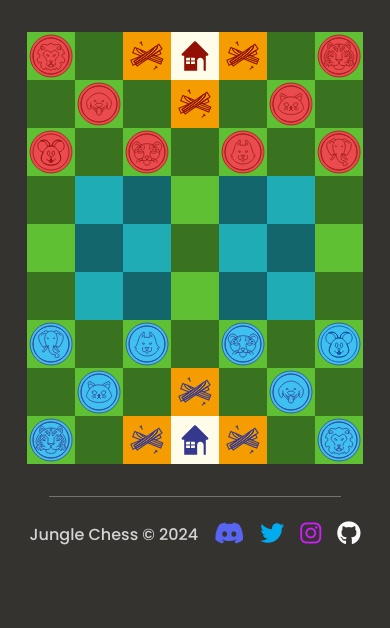
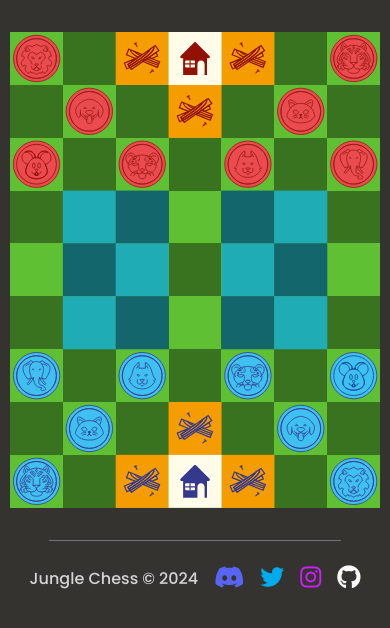
Before and after one commit to TochuGV/JungleChess, a Next.js app in the folder web/: page /game in a window 390 px wide. Shown: the top 628 px of the page. Built offline with nearby package versions, Linux system fonts and the light colour scheme.

Commit message:
12 - Make Board Responsive

```diff
--- a/web/app/game/page.tsx
+++ b/web/app/game/page.tsx
@@ -8,24 +8,25 @@ import getPosibleMoves, { getEndInPosition } from "@/helpers/game/getPosibleMove
 import loadBoard from "@/helpers/game/loadBoard";
 import { Board, BoardPosition, PieceType } from "@/types/game";
 import Image from "next/image";
-import { useRef, useState } from "react";
+import { useEffect, useLayoutEffect, useRef, useState } from "react";
 
 interface PieceProps {
   piece: string;
   // x : [0, 6], y: [0, 8]
   position: BoardPosition;
+  cellSize: number;
 }
 
 function Piece(props: PieceProps) {
   return (
     <Image
       className={`absolute`}
-      style={{ transform: `translate(${props.position.x * 48}px, ${props.position.y * 48}px)` }}
+      style={{ transform: `translate(${props.position.x * props.cellSize}px, ${props.position.y * props.cellSize}px)` }}
       src={`/assets/pieces/${props.piece}.svg`}
       alt="piece"
       draggable={false}
-      width={48}
-      height={48}
+      width={props.cellSize}
+      height={props.cellSize}
     />
   );
 }
@@ -68,12 +69,36 @@ export default function Page() {
   const [board, setBoard] = useState<Board>(loadBoard());
   const [activeCell, setActiveCell] = useState<BoardPosition | undefined>();
   const boardRef = useRef<any>();
+  const [cellSize, setCellSize] = useState<number>(0);
+
+  useLayoutEffect(() => {
+    let timeout: any = null;
+    function updateCellSize() {
+      clearTimeout(timeout);
+
+      timeout = setTimeout(() => {
+        let size = (window.innerHeight - 80) / board.height;
+
+        console.log(size, window.innerHeight / board.height, size < window.innerHeight / board.height)
+        if (size > (window.innerWidth - 40) / board.width) {
+          size = (window.innerWidth - 20) / board.width
+        }
+
+        setCellSize(size);
+      }, 50);
+    }
+
+    window.addEventListener("resize", updateCellSize);
+    updateCellSize();
+
+    return () => window.removeEventListener("resize", updateCellSize);
+  }, []);
 
   const handleClick = (event: any) => {
     if (!board.pieces || board.game_ended) return;
     const boardElement = boardRef.current?.getBoundingClientRect();
-    const x = Math.floor((event.clientX - boardElement.left) / 48);
-    const y = Math.floor((event.clientY - boardElement.top) / 48);
+    const x = Math.floor((event.clientX - boardElement.left) / cellSize);
+    const y = Math.floor((event.clientY - boardElement.top) / cellSize);
 
     if (x != -1 && y != -1) {
       let hasMoved = false;
@@ -132,13 +157,18 @@ export default function Page() {
     <div className="m-auto my-8 w-fit grid grid-cols-7" onMouseDown={handleClick} ref={boardRef}>
       {new Array(board.height).fill(null).map((_, y) => (
         new Array(board.width).fill(null).map((_, x) => (
-          <div key={x + y} className={`w-12 h-12 bg-primary-${getCellColor(x, y)}`}></div>
+          <div
+            key={x + y}
+            style={{ height: cellSize, width: cellSize }}
+            className={`bg-primary-${getCellColor(x, y)}`}
+          ></div>
         ))
       ))}
 
       {board.objects.traps.map(trap =>
         <Trap
-          position={`translate-x-[${trap.position.x * 48}px] translate-y-[${trap.position.y * 48}px]`}
+          position={trap.position}
+          cellSize={cellSize}
           color={trap.color}
           key={`${trap.position.x}-${trap.position.y}`}
         />
@@ -146,22 +176,31 @@ export default function Page() {
 
       {board.objects.ends.map(end =>
         <End
-          position={`translate-x-[${end.position.x * 48}px] translate-y-[${end.position.y * 48}px]`}
+          position={end.position}
+          cellSize={cellSize}
           color={end.color}
           key={`${end.position.x}-${end.position.y}`}
         />
       )}
 
       {board.objects.water.map(water =>
-        <Water position={water.position} />
+        <Water
+          position={water.position}
+          cellSize={cellSize}
+          key={`${water.position.x}-${water.position.y}`}
+        />
       )}
 
-      {board.pieces.map(piece => <Piece key={getPieceSource(piece)} piece={getPieceSource(piece)} position={piece.position} />)}
+      {board.pieces.map(piece => <Piece key={getPieceSource(piece)} piece={getPieceSource(piece)} position={piece.position} cellSize={cellSize} />)}
 
       {activeCell &&
         <div
-          className={`absolute w-12 h-12 ${getActiveCellColor(activeCell.x, activeCell.y)}`}
-          style={{ transform: `translate(${activeCell.x * 48}px, ${activeCell.y * 48}px)` }}
+          className={`absolute ${getActiveCellColor(activeCell.x, activeCell.y)}`}
+          style={{
+            transform: `translate(${activeCell.x * cellSize}px, ${activeCell.y * cellSize}px)`,
+            width: cellSize,
+            height: cellSize
+          }}
         ></div>}
 
       {board.pieces && activeCell &&
@@ -173,8 +212,12 @@ export default function Page() {
         ).map(position => (
           <div
             key={`${position.x} ${position.y}`}
-            className={`absolute w-12 h-12 grid place-content-center z-20`}
-            style={{ transform: `translate(${position.x * 48}px, ${position.y * 48}px)` }}
+            className={`absolute grid place-content-center z-20`}
+            style={{
+              transform: `translate(${position.x * cellSize}px, ${position.y * cellSize}px)`,
+              width: cellSize,
+              height: cellSize
+            }}
           >
             <div className="w-3 h-3 rounded-full bg-[rgba(0,0,0,0.5)]"></div>
           </div>
--- a/web/components/game/End.tsx
+++ b/web/components/game/End.tsx
@@ -1,20 +1,28 @@
 import React from "react";
 import Image from "next/image";
-import { PieceColor } from "@/types/game";
+import { BoardPosition, PieceColor } from "@/types/game";
 
 interface EndProps {
-  position: string;
+  position: BoardPosition;
+  cellSize: number;
   color: PieceColor | null;
 }
 
 export default function End(props: EndProps) {
   return (
-    <div className={`absolute ${props.position} bg-endBackground w-12 h-12`}>
+    <div
+      className={`absolute ${props.position} bg-endBackground`}
+      style={{
+        transform: `translate(${props.position.x * props.cellSize}px, ${props.position.y * props.cellSize}px)`,
+        width: props.cellSize,
+        height: props.cellSize
+      }}
+    >
       <Image
         src={`/assets/board/${props.color == PieceColor.BLUE ? "B" : "R"}E.svg`}
         alt="Trap"
-        width={48}
-        height={48}
+        width={props.cellSize}
+        height={props.cellSize}
         className={`scale-75 select-none`}
         draggable="false"
       />
--- a/web/components/game/Trap.tsx
+++ b/web/components/game/Trap.tsx
@@ -1,20 +1,28 @@
 import React from "react";
 import Image from "next/image";
-import { PieceColor } from "@/types/game";
+import { BoardPosition, PieceColor } from "@/types/game";
 
 interface TrapProps {
-  position: string;
+  position: BoardPosition;
+  cellSize: number;
   color: PieceColor | null;
 }
 
 export default function Trap(props: TrapProps) {
   return (
-    <div className={`absolute ${props.position} bg-trapBackground w-12 h-12`}>
+    <div
+      className={`absolute ${props.position} bg-trapBackground`}
+      style={{
+        transform: `translate(${props.position.x * props.cellSize}px, ${props.position.y * props.cellSize}px)`,
+        width: props.cellSize,
+        height: props.cellSize
+      }}
+    >
       <Image
         src={`/assets/board/${props.color == PieceColor.BLUE ? "B" : "R"}T.svg`}
         alt="Trap"
-        width={48}
-        height={48}
+        width={props.cellSize}
+        height={props.cellSize}
         className={`scale-75 select-none`}
         draggable="false"
       />
--- a/web/components/game/Water.tsx
+++ b/web/components/game/Water.tsx
@@ -1,14 +1,16 @@
 import { BoardPosition } from "@/types/game";
 import getCellColor from "@/helpers/game/getCellColor";
 
-export default function Water(props: { position: BoardPosition }) {
+export default function Water(props: { position: BoardPosition, cellSize: number }) {
   return (
     <div
       key={`${props.position.x}-${props.position.y}`}
-      className={`absolute w-12 h-12
-                  translate-x-[${props.position.x * 48}px]
-                  translate-y-[${props.position.y * 48}px]
-                  bg-secondary-${getCellColor(props.position.x, props.position.y)}`}
+      style={{
+        width: props.cellSize,
+        height: props.cellSize,
+        transform: `translate(${props.position.x * props.cellSize}px, ${props.position.y * props.cellSize}px)`
+      }}
+      className={`absolute bg-secondary-${getCellColor(props.position.x, props.position.y)}`}
     ></div>
   )
 }
```
